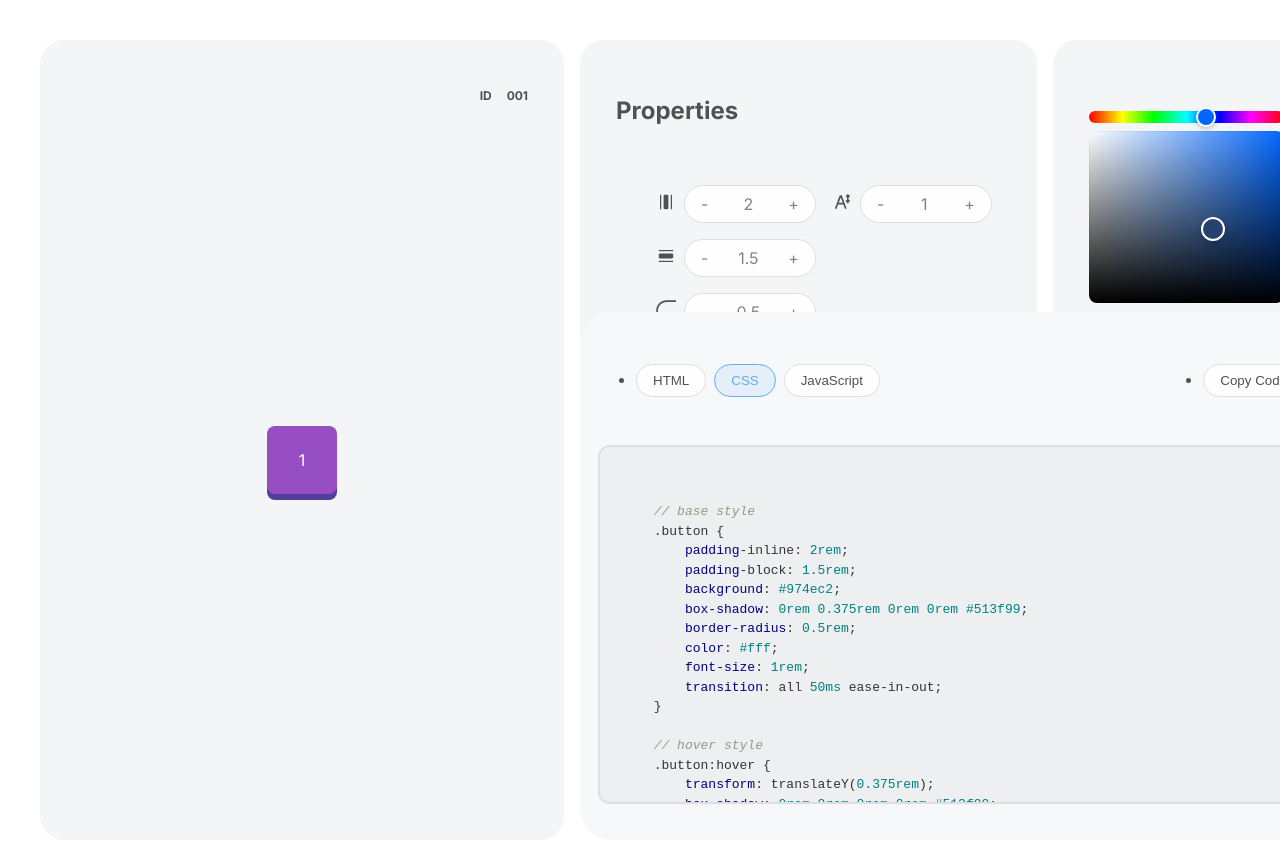
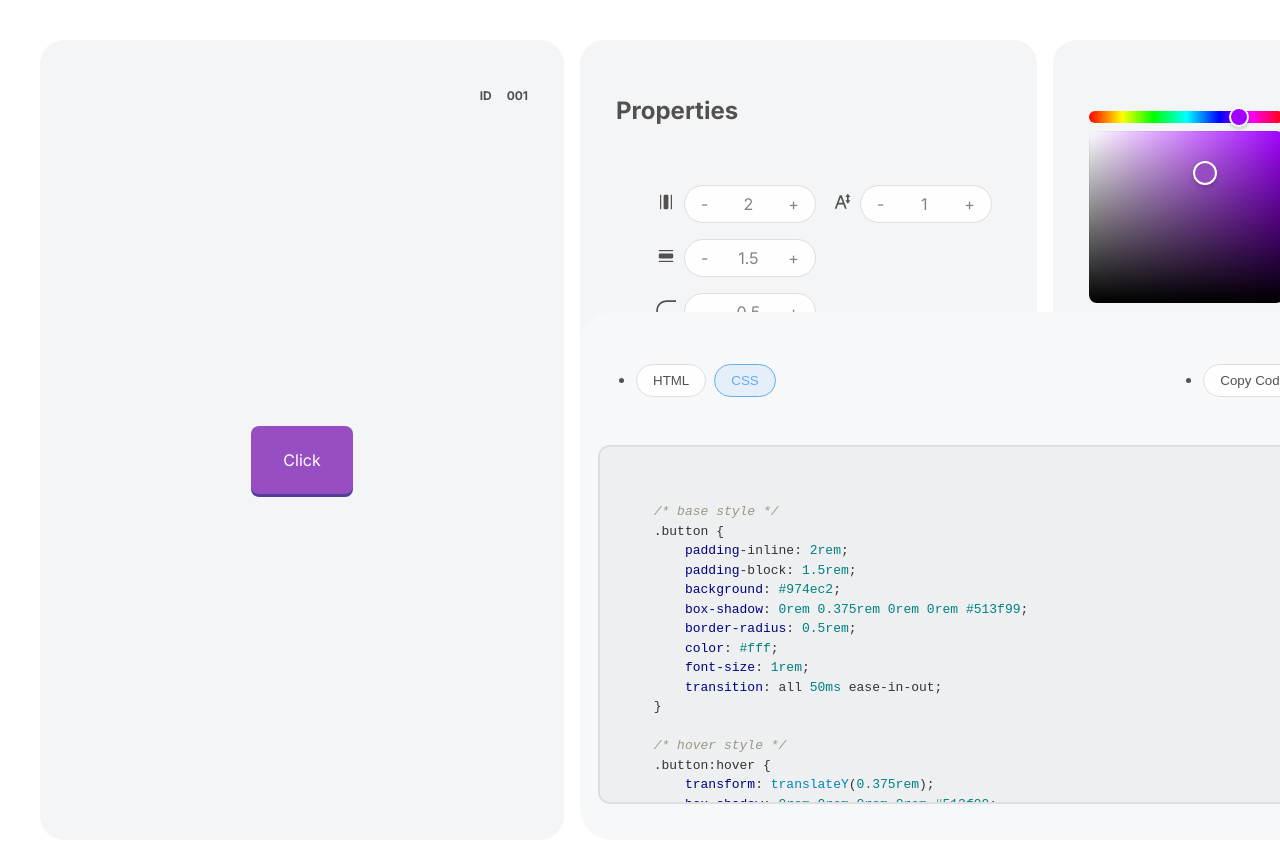
Before and after one commit to AustinChiatto/crumb, a React (Vite) app: page /snippet-editor/1 in a window 1280 px wide. Shown: the top 842 px of the page. Built offline with nearby package versions, Linux system fonts and the light colour scheme.

Commit message:
added code type toggle, working on color hookup

```diff
--- a/src/SnippetEditorContext.jsx
+++ b/src/SnippetEditorContext.jsx
@@ -1,5 +1,6 @@
 // hooks
 import React, { useContext, useState } from "react";
+import { useParams } from "react-router-dom";
 
 // data
 import elemData from "./data/elements.json";
@@ -19,18 +20,27 @@ export function useUpdateValues() {
 }
 
 export function SnippetEditorProvider({ children }) {
+    // router params (snippet id)
+    const params = useParams();
+
     // Property Default Values
     // ===========================
+    // gets the data for the specific element that matches the id passed in
+    const elemMatch = elemData.find((element) => element.id == params.id);
 
-    // gets the data for the specific element that matches the id passed in
-    const elemMatch = elemData.find((element) => element.id === 1);
+    // useState for color picker
+    const [colorPicker, setColorPicker] = useState(elemMatch.color.background);
+
+    console.log(colorPicker);
 
     const paddingInline = parseFloat(elemMatch.style.paddingInline);
     const paddingBlock = parseFloat(elemMatch.style.paddingBlock);
+    const background = colorPicker;
     const borderRadius = parseFloat(elemMatch.style.borderRadius);
     const fontSize = parseFloat(elemMatch.style.fontSize);
+    const color = elemMatch.color.font;
 
-    const [inputValue, setInputValue] = useState([paddingInline, paddingBlock, borderRadius, fontSize]);
+    const [inputValue, setInputValue] = useState([paddingInline, paddingBlock, background, borderRadius, fontSize, color]);
 
     function updateValues(index, operation) {
         setInputValue((prevValues) => {
@@ -50,19 +60,16 @@ export function SnippetEditorProvider({ children }) {
         });
     }
 
-    // Process
-    // ===========
-    // 1. Get the ID of the snippet clicked on
-    // 2. Store the ID in the editor context
-    // 3. Change page to the editor
-    // 4. Render snippet on editor page with initial values pulled from elements.json
-    // 5. Edit values with inputs on editor page
-    // 6. pass new values to button render through context and state
-    // 7. pass values to code output
+    // function to update color
+
+    const contextValue = {
+        updateValues: updateValues,
+        updateColorValue: setColorPicker,
+    };
 
     return (
         <snippetEditorContext.Provider value={inputValue}>
-            <updateValuesContext.Provider value={updateValues}>{children}</updateValuesContext.Provider>
+            <updateValuesContext.Provider value={contextValue}>{children}</updateValuesContext.Provider>
         </snippetEditorContext.Provider>
     );
 }
--- a/src/components/Dashboard/SnippetGrid/SnippetCard/SnippetCard.jsx
+++ b/src/components/Dashboard/SnippetGrid/SnippetCard/SnippetCard.jsx
@@ -1,9 +1,61 @@
+// hooks
 import React, { useState } from "react";
+
+// context
+import { useSnippetEdit } from "../../../../SnippetEditorContext";
+
+// data
+import elemData from "../../../../data/elements.json";
+
+// styles
 import styles from "./SnippetCard.module.scss";
 
-export default function SnippetCard({ id, elementStyle, label }) {
+export default function SnippetCard({ id, label }) {
     // adds 0 to the beginning of the string until it is 3 characters long
     const formattedId = id.toString().padStart(3, "0");
+
+    // handle snippet values
+    // ===========================
+    const inputValues = useSnippetEdit(); // values of edit controls from context
+
+    // handle initial snippet render
+    // ===========================
+    const elemMatch = elemData.find((elem) => elem.id == id); // gets the json object that matches the id passed via param
+
+    // if there is no element in the data that matches the param id
+    if (!elemMatch) {
+        console.log("No Matching Element"); // Handle case when the object with the target ID is not found
+    }
+
+    // destructure stored props from json
+    const baseStyles = elemMatch.style;
+
+    // handle hover state
+    // ===========================
+    const [isHovered, setIsHovered] = useState(false); // state for hover check
+
+    // cursor enters element
+    const handleMouseEnter = () => {
+        setIsHovered(true);
+    };
+
+    // cursor exits element
+    const handleMouseLeave = () => {
+        setIsHovered(false);
+    };
+
+    // add hover styles if cursor on element
+    const hoverStyles = isHovered ? elemMatch.hovered : {};
+
+    // set snippet values
+    // ===========================
+    const inlineStyles = {
+        ...baseStyles,
+        background: elemMatch.color.background,
+        color: elemMatch.color.font,
+        cursor: "pointer",
+        ...hoverStyles, // spread hover styles if hovered
+    };
 
     return (
         <a
@@ -16,9 +68,9 @@ export default function SnippetCard({ id, elementStyle, label }) {
             </h4>
             <div className={styles.SnippetDisplay}>
                 <div
-                    style={{
-                        ...elementStyle, // Spread the style properties from elementStyle
-                    }}
+                    style={inlineStyles}
+                    onMouseEnter={handleMouseEnter}
+                    onMouseLeave={handleMouseLeave}
                 >
                     {label}
                 </div>
--- a/src/components/Dashboard/SnippetGrid/SnippetGrid.jsx
+++ b/src/components/Dashboard/SnippetGrid/SnippetGrid.jsx
@@ -19,7 +19,6 @@ export default function SnippetGrid() {
                         key={element.id}
                         id={element.id}
                         label={element.label}
-                        elementStyle={element.style}
                     />
                 ))}
             </section>
--- a/src/components/SnippetEditor/CodeOutput/CodeOutput.jsx
+++ b/src/components/SnippetEditor/CodeOutput/CodeOutput.jsx
@@ -1,3 +1,6 @@
+// hooks
+import { useState } from "react";
+
 // context
 import { useSnippetEdit } from "../../../SnippetEditorContext";
 
@@ -9,39 +12,60 @@ import CodeBlock from "../../global/CodeBlock/CodeBlock";
 import styles from "./CodeOutput.module.scss";
 
 export default function CodeOutput() {
+    const [codeType, setCodeType] = useState([
+        { id: 1, isActive: false, label: "HTML" },
+        { id: 2, isActive: true, label: "CSS" },
+        // Add more button objects as needed
+    ]);
+
+    const handleButtonClick = (codeTypeId) => {
+        const updatedCodeType = codeType.map((codeType) => (codeType.id === codeTypeId ? { ...codeType, isActive: true } : { ...codeType, isActive: false }));
+        setCodeType(updatedCodeType);
+    };
+
     // context that hold input values
     const inputValues = useSnippetEdit();
 
-    let codeSnippet = `
-    // base style
+    const cssSnippet = `
+    /* base style */
     .button {
         padding-inline: ${inputValues[0]}rem;
         padding-block: ${inputValues[1]}rem;
-        background: #974ec2;
+        background: ${inputValues[2]};
         box-shadow: 0rem ${inputValues[1] * 0.25}rem 0rem 0rem #513f99;
-        border-radius: ${inputValues[2]}rem;
+        border-radius: ${inputValues[3]}rem;
         color: #fff;
-        font-size: ${inputValues[3]}rem;
+        font-size: ${inputValues[4]}rem;
         transition: all 50ms ease-in-out;
     }
 
-    // hover style
+    /* hover style */
     .button:hover {
         transform: translateY(${inputValues[1] * 0.25}rem);
         box-shadow: 0rem 0rem 0rem 0rem #513f99;
     }
     `;
 
+    const htmlSnippet = `
+    // tag
+    <button class="button">Click</button>
+    `;
+
+    // loop through buttons
+    //
+
     return (
         <section className={`${styles.CodeOutput} card`}>
             <ul className={styles.CodeOptions}>
                 <li className={styles.LanguageOptions}>
-                    <ButtonPrimary btnLabel="HTML"></ButtonPrimary>
-                    <ButtonPrimary
-                        btnLabel="CSS"
-                        isActive={true}
-                    ></ButtonPrimary>
-                    <ButtonPrimary btnLabel="JavaScript"></ButtonPrimary>
+                    {codeType.map((codeType) => (
+                        <ButtonPrimary
+                            key={codeType.id}
+                            btnLabel={codeType.label}
+                            isActive={codeType.isActive}
+                            onClick={() => handleButtonClick(codeType.id)}
+                        ></ButtonPrimary>
+                    ))}
                 </li>
                 <li>
                     <ButtonPrimary btnLabel="Copy Code"></ButtonPrimary>
@@ -49,8 +73,8 @@ export default function CodeOutput() {
             </ul>
             <div className={styles.OutputCode}>
                 <CodeBlock
-                    code={codeSnippet}
-                    language={"css"}
+                    code={codeType[0].isActive ? htmlSnippet : cssSnippet}
+                    language={codeType[0].isActive ? "html" : "css"}
                 ></CodeBlock>
             </div>
         </section>
--- a/src/components/SnippetEditor/SnippetInput/SnippetInput.jsx
+++ b/src/components/SnippetEditor/SnippetInput/SnippetInput.jsx
@@ -1,7 +1,7 @@
 // hooks
 import { useState } from "react";
+import { useSnippetEdit, useUpdateValues } from "../../../SnippetEditorContext";
 import { HexColorPicker } from "react-colorful";
-import { useSnippetEdit, useUpdateValues } from "../../../SnippetEditorContext";
 
 // icons
 import iconPaddingHorizontal from "../../../assets/icons/icon_padding-horizontal.svg";
@@ -18,8 +18,7 @@ export default function SnippetInput() {
     const inputValues = useSnippetEdit();
     const updateInput = useUpdateValues();
 
-    // useState for color picker
-    const [color, setColor] = useState("#28446e");
+    const { updateValues, updateColorValue } = updateInput;
 
     return (
         <section className={styles.SnippetInput}>
@@ -31,25 +30,25 @@ export default function SnippetInput() {
                         <SnippetProperty
                             index={0}
                             value={inputValues[0]}
-                            updateValue={updateInput}
+                            updateValue={updateValues}
                             icon={iconPaddingHorizontal}
                         />
                         <SnippetProperty
                             index={1}
                             value={inputValues[1]}
-                            updateValue={updateInput}
+                            updateValue={updateValues}
                             icon={iconPaddingVertical}
-                        />
-                        <SnippetProperty
-                            index={2}
-                            value={inputValues[2]}
-                            updateValue={updateInput}
-                            icon={iconBorderRadius}
                         />
                         <SnippetProperty
                             index={3}
                             value={inputValues[3]}
-                            updateValue={updateInput}
+                            updateValue={updateValues}
+                            icon={iconBorderRadius}
+                        />
+                        <SnippetProperty
+                            index={4}
+                            value={inputValues[4]}
+                            updateValue={updateValues}
                             icon={iconFontSize}
                         />
                     </ul>
@@ -58,8 +57,8 @@ export default function SnippetInput() {
             {/* color */}
             <div className={`${styles.SnippetColor} snippet-color`}>
                 <HexColorPicker
-                    color={color}
-                    onChange={setColor}
+                    color={inputValues[2]}
+                    onChange={updateColorValue}
                 />
             </div>
         </section>
--- a/src/components/SnippetEditor/SnippetOutput/SnippetOutput.jsx
+++ b/src/components/SnippetEditor/SnippetOutput/SnippetOutput.jsx
@@ -5,42 +5,60 @@ import { useParams } from "react-router-dom";
 // context
 import { useSnippetEdit } from "../../../SnippetEditorContext";
 
+// data
+import elemData from "../../../data/elements.json";
+
 // styles
 import styles from "./SnippetOutput.module.scss";
 
 export default function SnippetOutput() {
-    const inputValues = useSnippetEdit();
-    const params = useParams();
+    // handle snippet values
+    // ===========================
+    const inputValues = useSnippetEdit(); // values of edit controls from context
 
-    const [isHovered, setIsHovered] = useState(false);
+    // handle initial snippet render
+    // ===========================
+    const params = useParams(); // id passed to new page via router
+    const elemMatch = elemData.find((elem) => elem.id == params.id); // gets the json object that matches the id passed via param
+
+    // if there is no element in the data that matches the param id
+    if (!elemMatch) {
+        console.log("No Matching Element"); // Handle case when the object with the target ID is not found
+    }
+
+    // destructure stored props from json
+    const baseStyles = elemMatch.style;
 
     // handle hover state
     // ===========================
+    const [isHovered, setIsHovered] = useState(false); // state for hover check
+
+    // cursor enters element
     const handleMouseEnter = () => {
         setIsHovered(true);
     };
 
+    // cursor exits element
     const handleMouseLeave = () => {
         setIsHovered(false);
     };
 
     // add hover styles if cursor on element
-    const hoverStyles = isHovered ? { transform: `translateY(${inputValues[1] * 0.25}rem)`, boxShadow: `0rem 0rem 0rem 0rem #513f99` } : {};
+    const hoverStyles = isHovered ? elemMatch.hovered : {};
 
-    // base element styling
+    // set snippet values
     // ===========================
     const inlineStyles = {
+        ...baseStyles,
+        // inputValues set in context as state
         paddingInline: `${inputValues[0]}rem`,
         paddingBlock: `${inputValues[1]}rem`,
-        background: "#974ec2",
-        boxShadow: `0px ${inputValues[1] * 0.25}rem 0px 0px #513f99`,
-        borderRadius: `${inputValues[2]}rem`,
-        color: "#fff",
-        fontSize: `${inputValues[3]}rem`,
-        transition: "transform, box-shadow, 50ms linear",
+        background: `${inputValues[2]}`,
+        borderRadius: `${inputValues[3]}rem`,
+        fontSize: `${inputValues[4]}rem`,
+        color: `${inputValues[5]}`,
         cursor: "pointer",
-        // spread hover styles if hovered
-        ...hoverStyles,
+        ...hoverStyles, // spread hover styles if hovered
     };
 
     return (
@@ -54,7 +72,7 @@ export default function SnippetOutput() {
                     onMouseEnter={handleMouseEnter}
                     onMouseLeave={handleMouseLeave}
                 >
-                    {params.id}
+                    Click
                 </a>
             </div>
         </section>
--- a/src/components/global/ButtonPrimary/ButtonPrimary.jsx
+++ b/src/components/global/ButtonPrimary/ButtonPrimary.jsx
@@ -1,19 +1,10 @@
 import styles from "./ButtonPrimary.module.scss";
 
-const ButtonPrimary = ({ btnLabel, isActive, event }) => {
-    // when clicking a button
-    // ===========================
-    function handleClick() {
-        // run event that is passed in as a prop
-        event();
-        // run click animation
-        // ... write future click animation ...
-    }
-
+const ButtonPrimary = ({ isActive, onClick, btnLabel }) => {
     return (
         <button
             className={isActive ? styles.ButtonActive : styles.Button}
-            onClick={handleClick}
+            onClick={onClick}
         >
             {btnLabel}
         </button>
--- a/src/components/global/CodeBlock/CodeBlock.jsx
+++ b/src/components/global/CodeBlock/CodeBlock.jsx
@@ -1,10 +1,12 @@
 // libraries
 import { Light as SyntaxHighlighter } from "react-syntax-highlighter";
 
-import css from "react-syntax-highlighter/dist/esm/languages/hljs/scss";
+import css from "react-syntax-highlighter/dist/esm/languages/hljs/css";
+import html from "react-syntax-highlighter/dist/cjs/languages/hljs/htmlbars";
 import Vs from "react-syntax-highlighter/dist/esm/styles/hljs/github";
 
 SyntaxHighlighter.registerLanguage("css", css);
+SyntaxHighlighter.registerLanguage("html", html);
 
 export default function CodeBlock({ code, language }) {
     return (
--- a/src/data/elements.json
+++ b/src/data/elements.json
@@ -1,29 +1,43 @@
 [
     {
         "id": 1,
-        "label": "Coding Queens",
+        "label": "Click",
+        "color": {
+            "background": "#974ec2",
+            "font": "#fff",
+            "other": "#513f99"
+        },
         "style": {
-            "background": "#974ec2",
             "paddingBlock": "1.5rem",
             "paddingInline": "2rem",
-            "color": "#fff",
             "fontSize": "1rem",
-            "boxShadow": "0px 3px 0px 0px #513f99",
-            "borderRadius": "0.5rem"
+            "boxShadow": "0 3px 0 0 #513f99",
+            "borderRadius": "0.5rem",
+            "transition": "all 50ms ease-in-out"
+        },
+        "hovered": {
+            "transform": "translateY(3px)",
+            "boxShadow": "0 0 0 0 #513f99"
         }
 
     },
     {
         "id": 2,
-        "label": "button",
+        "label": "Click",
+        "color": {
+            "background": "#984063",
+            "font": "#ff9677"
+        },
         "style": {
-            "background": "#984063",
             "paddingBlock": "1rem",
             "paddingInline": "2rem",
-            "color": "#ff9677",
             "fontSize": "1rem",
-            "border": "0.125rem solid #ff9677",
-            "borderRadius": "5rem"
+            "borderRadius": "5rem",
+            "transition": "all 150ms ease-in-out"
+        },
+        "hovered": {
+            "color": "#984063",
+            "background": "#ff9677"
         }
     }
 ]
```
